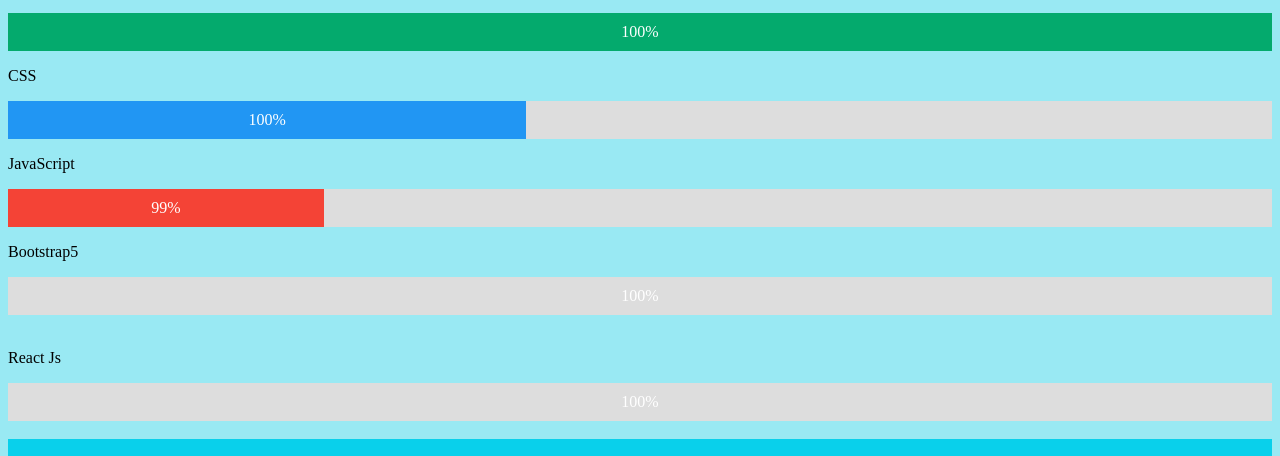
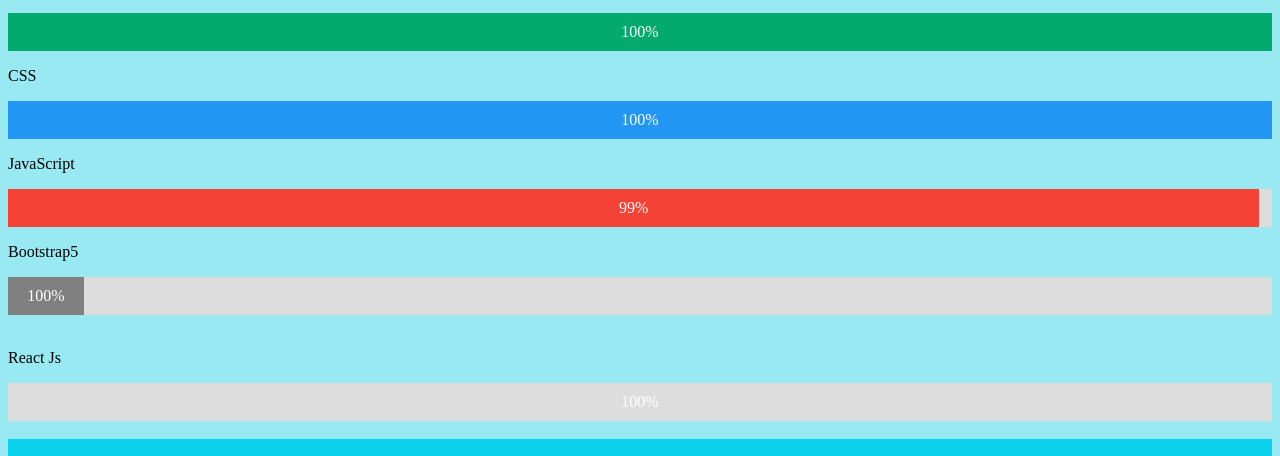
Before and after one commit to deepakavi/deepa.github.io, a plain HTML site: page aboutme.html in a window 1280 px wide. Shown: the part 661-1117 px from the top of the page. Drawn offline with Linux system fonts and the light colour scheme.

Commit message:
changes in css file

```diff
--- a/styles.css
+++ b/styles.css
@@ -90,6 +90,6 @@ footer {
   }
 
   .html {width: 100%; background-color: #04AA6D;}
-  .css {width: 41%; background-color: #2196F3;}
-  .js {width: 25%; background-color: #f44336;}
-  .git {width: 6%; background-color: #808080;}
+  .css {width: 100%; background-color: #2196F3;}
+  .js {width: 99%; background-color: #f44336;}
+  .Bootstrap5 {width: 6%; background-color: #808080;}
```
